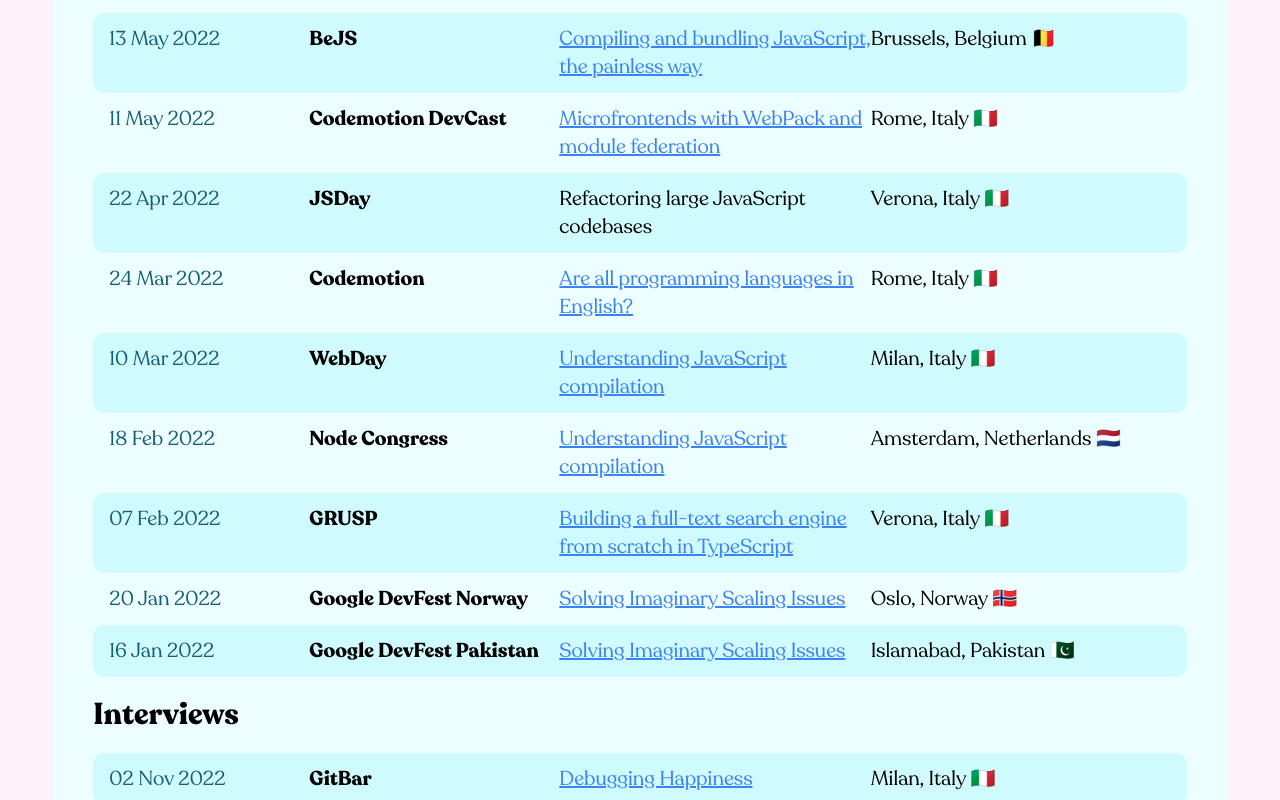
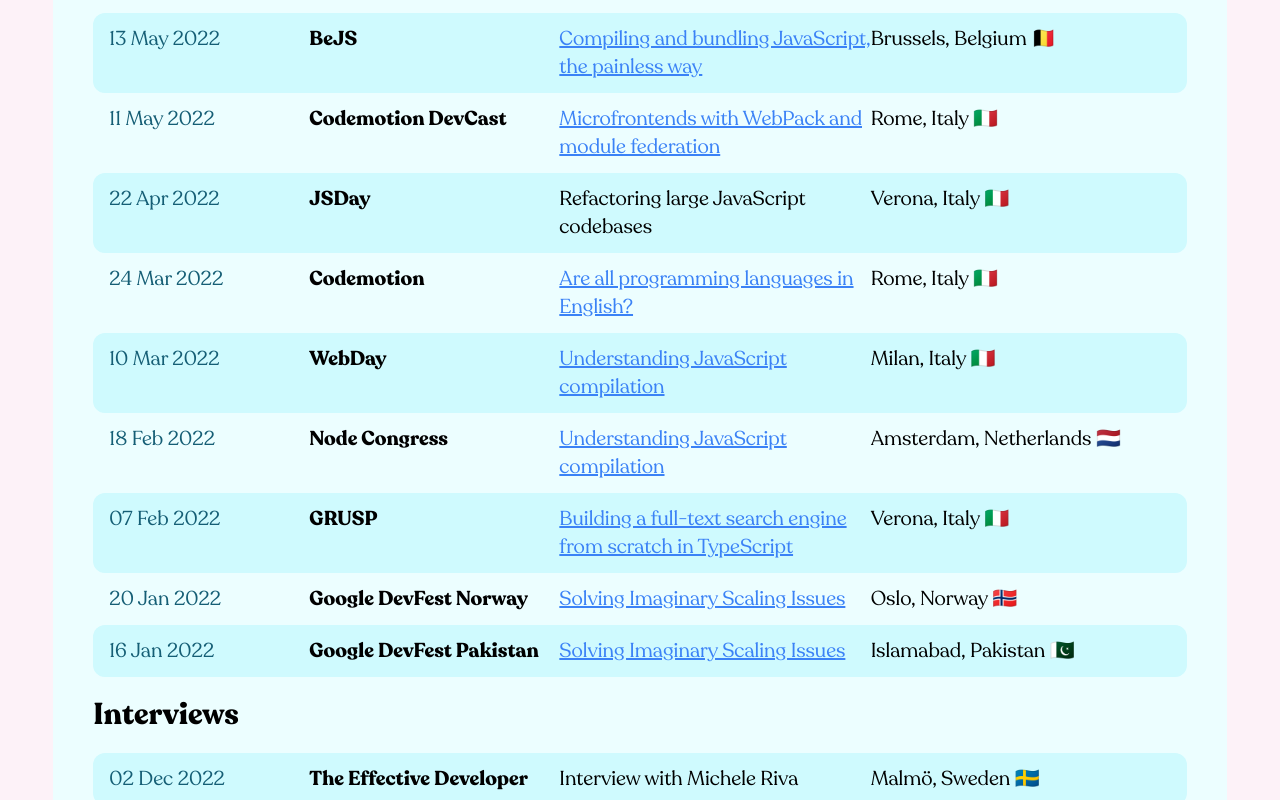
Before and after one commit to micheleriva/personal-website, a Next.js app: page /talks in a window 1280 px wide. Shown: the part 3147-3947 px from the top of the page. Built offline with nearby package versions, Linux system fonts and the light colour scheme.

Commit message:
feat: adds event

```diff
--- a/data/events.js
+++ b/data/events.js
@@ -724,6 +724,18 @@
     mode: "in-person",
   },
   {
+    date: new Date(2022, 11, 2),
+    event: "The Effective Developer",
+    city: "Malmö",
+    country: "Sweden",
+    emoji: "🇸🇪",
+    title: "Interview with Michele Riva",
+    url: null,
+    language: "english",
+    type: "interview",
+    mode: "in-person",
+  },
+  {
     date: new Date(2022, 11, 3),
     event: "Google DevFest",
     city: "Bari",
```
